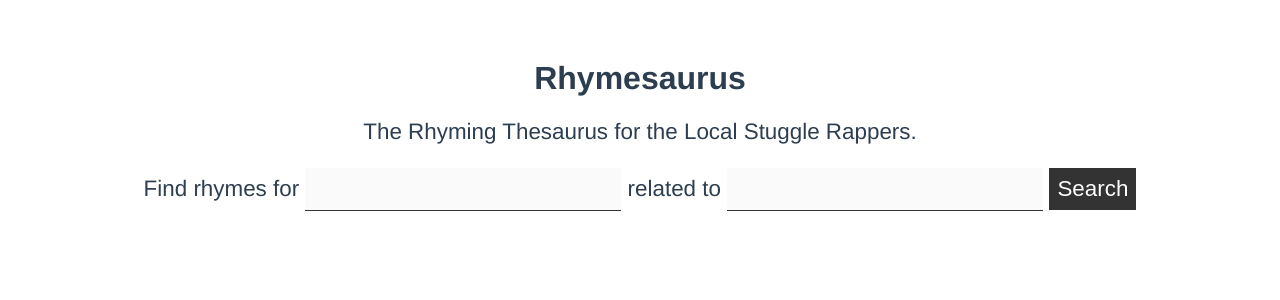
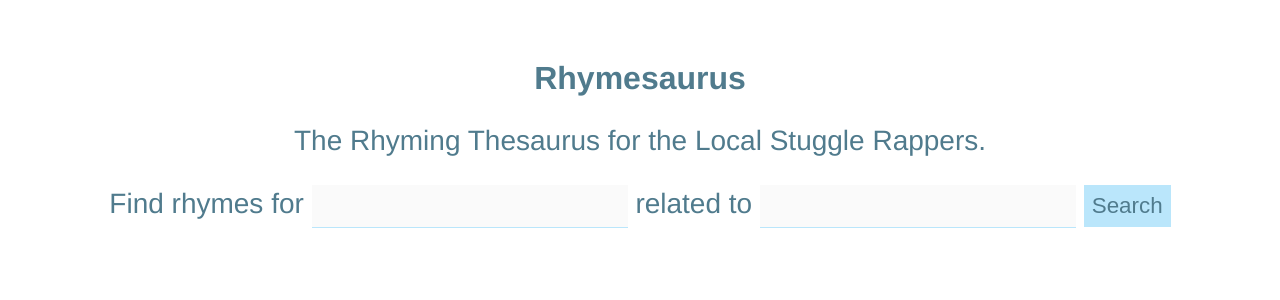
Before and after one commit to Grantcz/Bar-Builder, a Vue app: page /#/ in a window 1280 px wide. Shown: the top 300 px of the page. Built offline with nearby package versions, Linux system fonts and the light colour scheme.

Commit message:
updated dependencies and styles.

```diff
--- a/src/App.vue
+++ b/src/App.vue
@@ -13,11 +13,11 @@ export default {
 
 <style>
 #app {
-  font-family: 'Avenir', Helvetica, Arial, sans-serif;
+  font-family: Helvetica, Arial, sans-serif;
   -webkit-font-smoothing: antialiased;
   -moz-osx-font-smoothing: grayscale;
   text-align: center;
-  color: #2c3e50;
+  color: #507B8D;
   margin-top: 60px;
 }
 </style>
--- a/src/components/Rhymesaurus.vue
+++ b/src/components/Rhymesaurus.vue
@@ -61,26 +61,26 @@ export default {
 
 <style scoped>
 .rhymesaurus {
-  font-size: 1.4rem;
+  font-size: 1.75rem;
 }
 
 input[type="text"]{
   border-top: none;
   border-left: none;
   border-right: none;
-  border-bottom: 1px solid #333;
+  border-bottom: 1px solid #BAE6FB;
   width: 300px;
   font-size: 1.4rem;
-  color: #2c3e50;
+  color: #507B8D;
   font-weight: 300;
   background: rgba(0,0,0,0.02);
   padding: 0.5rem;
 }
 button{
-  background: #333;
+  background: #BAE6FB;
   padding: 0.5rem;
   font-weight: 300;
-  color: #fff;
+  color: #507B8D;
   border: none;
   cursor: pointer;
   font-size: 1.4rem;
@@ -97,12 +97,12 @@ ul.results {
 .results li {
   display: inline-block;
   margin: 10px;
-  border: solid 1px #333;
+  border: solid 1px ;
   padding: 0.5rem;
   width: 200px;
   min-height: 100px;
-  color: #fff;
-  background: rgba(0,0,0,0.7);
+  color: #507B8D;
+  background: #BAE6FB;
 }
 ul.errors {
   list-style-type: none;
```
Also changed, not shown: package.json (+31 -29 lines), 1 other file (tests, documents, lock files or other folders).
